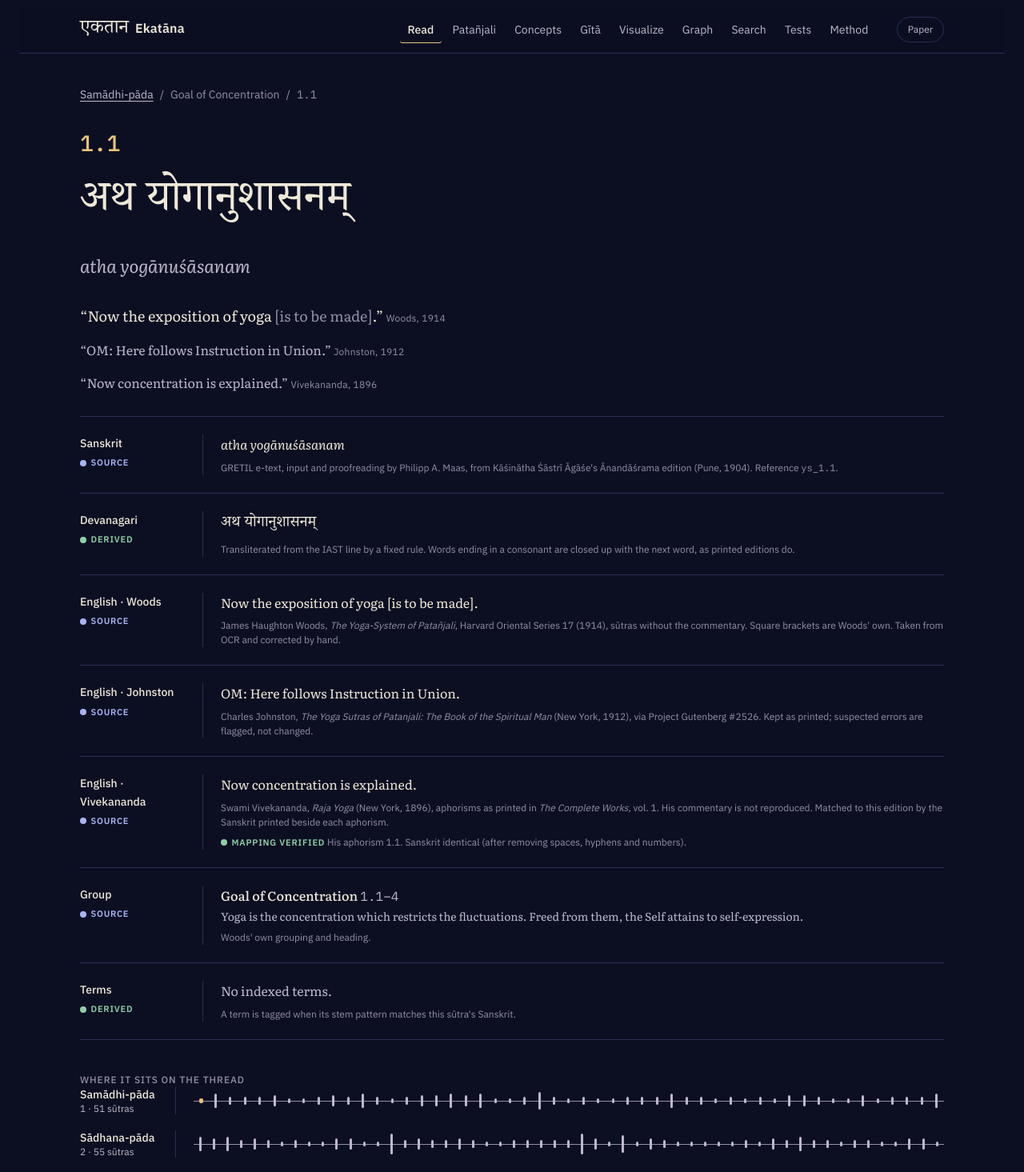
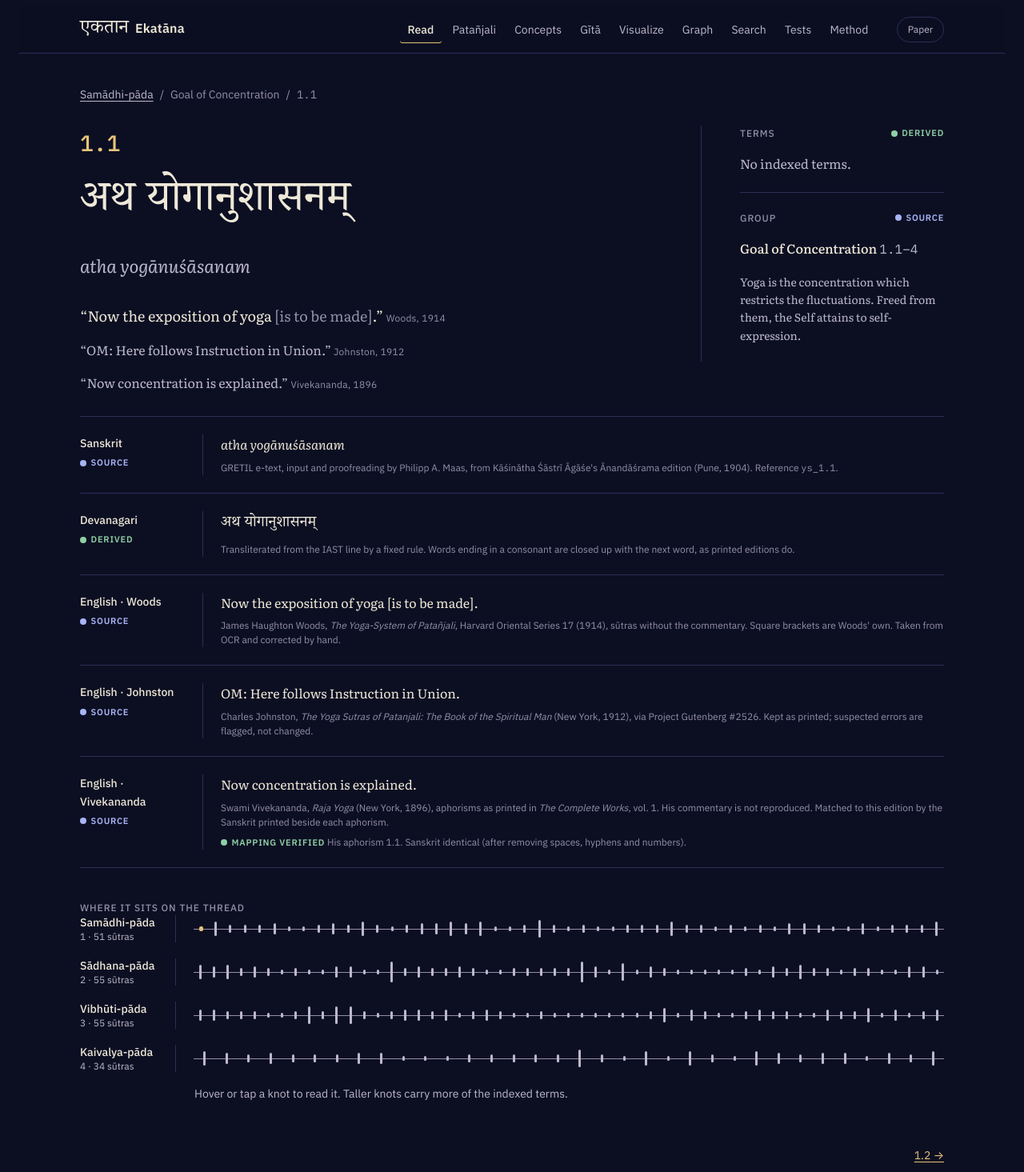
Before and after one commit to yashsharmahere/yogasutra, a Next.js app: page /sutra/1-1 in a window 1280 px wide. Shown: the top 1465 px of the page at 80% size. Built offline with nearby package versions, Linux system fonts and the light colour scheme; a web font is replaced by a local one.

Commit message:
Sūtra page: terms and group at top right, with jump links to related and Gītā
Co-Authored-By: Claude Sonnet 5.5 <noreply@anthropic.com>
Claude-Session: https://claude.ai/code/session_01WCxtPEENy3nUsD4HDMGYrK

```diff
--- a/app/globals.css
+++ b/app/globals.css
@@ -464,3 +464,14 @@ footer .wrap>span+span{padding-left:var(--s-7);border-left:1px solid var(--rule)
 
 .pref{display:inline-flex;align-items:center;gap:var(--s-2);flex-wrap:wrap}
 .prefs{gap:var(--s-3) var(--s-6)}
+
+/* sūtra page: text on the left, terms and context at the top right */
+.sutra-top{display:grid;grid-template-columns:minmax(0,1fr) 19rem;align-items:start}
+.sutra-top .s-head{padding-right:var(--gutter);min-width:0}
+.sutra-aside{padding-left:var(--gutter);border-left:1px solid var(--rule);display:grid;gap:0;align-content:start;position:sticky;top:5.5rem}
+.aside-block{display:grid;gap:var(--s-3);padding-block:var(--s-5);border-top:1px solid var(--rule)}
+.aside-block:first-child{border-top:0;padding-top:0}
+.aside-h{display:flex;justify-content:space-between;align-items:center;gap:var(--s-3)}
+.aside-block .chips{gap:.5rem}
+@media (max-width:980px){.sutra-top{grid-template-columns:1fr}.sutra-top .s-head{padding-right:0}.sutra-aside{position:static;padding-left:0;border-left:0;border-top:1px solid var(--rule);margin-top:var(--s-6);padding-top:var(--s-5)}}
+.who{white-space:nowrap}
--- a/app/sutra/[id]/page.tsx
+++ b/app/sutra/[id]/page.tsx
@@ -25,6 +25,7 @@ export default async function SutraPage({ params }: { params: Promise<{ id: stri
   return (
     <>
       <div className="crumbs"><Link href={`/read/${s.pada}`}>{pada.name}</Link><span>/</span><span>{g.heading}</span><span>/</span><span className="mono">{s.id}</span></div>
+      <div className="sutra-top">
       <div className="s-head">
         <span className="s-num">{s.id}</span>
         <p className="big-deva">{s.deva}</p>
@@ -32,6 +33,25 @@ export default async function SutraPage({ params }: { params: Promise<{ id: stri
         <p className="woods col" style={{ marginTop: "var(--s-3)" }}>“<Woods t={s.en} />” <span className="who">Woods, 1914</span></p>
         <p className="jn col">“{s.jn}” <span className="who">Johnston, 1912</span></p>
         {s.vv ? <p className="jn col">“{s.vv}” <span className="who">Vivekananda, 1896</span></p> : <p className="jn col muted"><i>Vivekananda&apos;s edition has no counterpart for this sūtra.</i></p>}
+      </div>
+      <aside className="sutra-aside" aria-label="Terms and context">
+        <div className="aside-block">
+          <div className="aside-h"><span className="eyebrow">Terms</span><Grade g="derived" /></div>
+          {terms.length ? <div className="chips">{terms.map((c) => <Link key={c.id} className="chip" href={`/concepts/${c.id}`}><span className="iast">{c.iast}</span><small>{c.en}</small></Link>)}</div> : <span className="muted">No indexed terms.</span>}
+        </div>
+        <div className="aside-block">
+          <div className="aside-h"><span className="eyebrow">Group</span><Grade g="source" /></div>
+          <p><b style={{ fontWeight: 500 }}>{g.heading}</b> <span className="mono muted">{g.range}</span></p>
+          <p className="muted" style={{ fontSize: "var(--s-2)" }}>{g.summary}</p>
+        </div>
+        {(related.length > 0 || gl.length > 0) && <div className="aside-block">
+          <div className="aside-h"><span className="eyebrow">Further down</span></div>
+          <p style={{ fontSize: "var(--s-2)", display: "flex", gap: ".9rem", flexWrap: "wrap" }}>
+            {related.length > 0 && <a href="#related">Related sūtras ({related.length})</a>}
+            {gl.length > 0 && <a href="#gita">Gītā ({gl.length})</a>}
+          </p>
+        </div>}
+      </aside>
       </div>
       <div className="layers">
         <div className="layer"><div className="lh"><span>Sanskrit</span><Grade g="source" /></div><div><span className="iast">{s.iast}</span>
@@ -47,13 +67,9 @@ export default async function SutraPage({ params }: { params: Promise<{ id: stri
           {s.id === "4.15" && <span className="flag">{D.vvExtra.gap.note}</span>}
           <p className="prov">Swami Vivekananda, <i>Raja Yoga</i> (New York, 1896), aphorisms as printed in <i>The Complete Works</i>, vol. 1. His commentary is not reproduced. Matched to this edition by the Sanskrit printed beside each aphorism.</p>
           {s.vvmap && <p className="prov"><span className="grade g-derived">Mapping verified</span> His aphorism {s.vvmap.ref}. {s.vvmap.how}.</p>}</div></div>
-        <div className="layer"><div className="lh"><span>Group</span><Grade g="source" /></div><div><b style={{ fontWeight: 500 }}>{g.heading}</b> <span className="mono muted">{g.range}</span><p className="muted" style={{ fontSize: "var(--s-2)" }}>{g.summary}</p><p className="prov">Woods&apos; own grouping and heading.</p></div></div>
-        <div className="layer"><div className="lh"><span>Terms</span><Grade g="derived" /></div><div>
-          {terms.length ? terms.map((c) => <Link key={c.id} className="chip" href={`/concepts/${c.id}`}><span className="iast">{c.iast}</span><small>{c.en}</small></Link>) : <span className="muted">No indexed terms.</span>}
-          <p className="prov">A term is tagged when its stem pattern matches this sūtra&apos;s Sanskrit.</p></div></div>
-        {related.length > 0 && <div className="layer"><div className="lh"><span>Related sūtras</span><Grade g="derived" /></div><div>{related.map((r) => <span key={r} style={{ marginRight: ".7rem" }}><SLink id={r} /></span>)}
+        {related.length > 0 && <div className="layer" id="related"><div className="lh"><span>Related sūtras</span><Grade g="derived" /></div><div>{related.map((r) => <span key={r} style={{ marginRight: ".7rem" }}><SLink id={r} /></span>)}
           <p className="prov">Sūtras that share at least two indexed terms with this one.</p></div></div>}
-        {gl.length > 0 && <div className="layer"><div className="lh"><span>Gītā</span><Grade g="editorial" /></div><div>
+        {gl.length > 0 && <div className="layer" id="gita"><div className="lh"><span>Gītā</span><Grade g="editorial" /></div><div>
           {gl.map((l) => <p key={l.bg} style={{ marginBottom: ".6rem" }}><Link href="/gita">Gītā {l.bg}</Link> <span className="muted">({D.gita.kinds[l.kind].split(":")[0]})</span> {l.note}</p>)}
           <p className="prov">Found by search, kept after being read by hand.</p></div></div>}
       </div>
```
